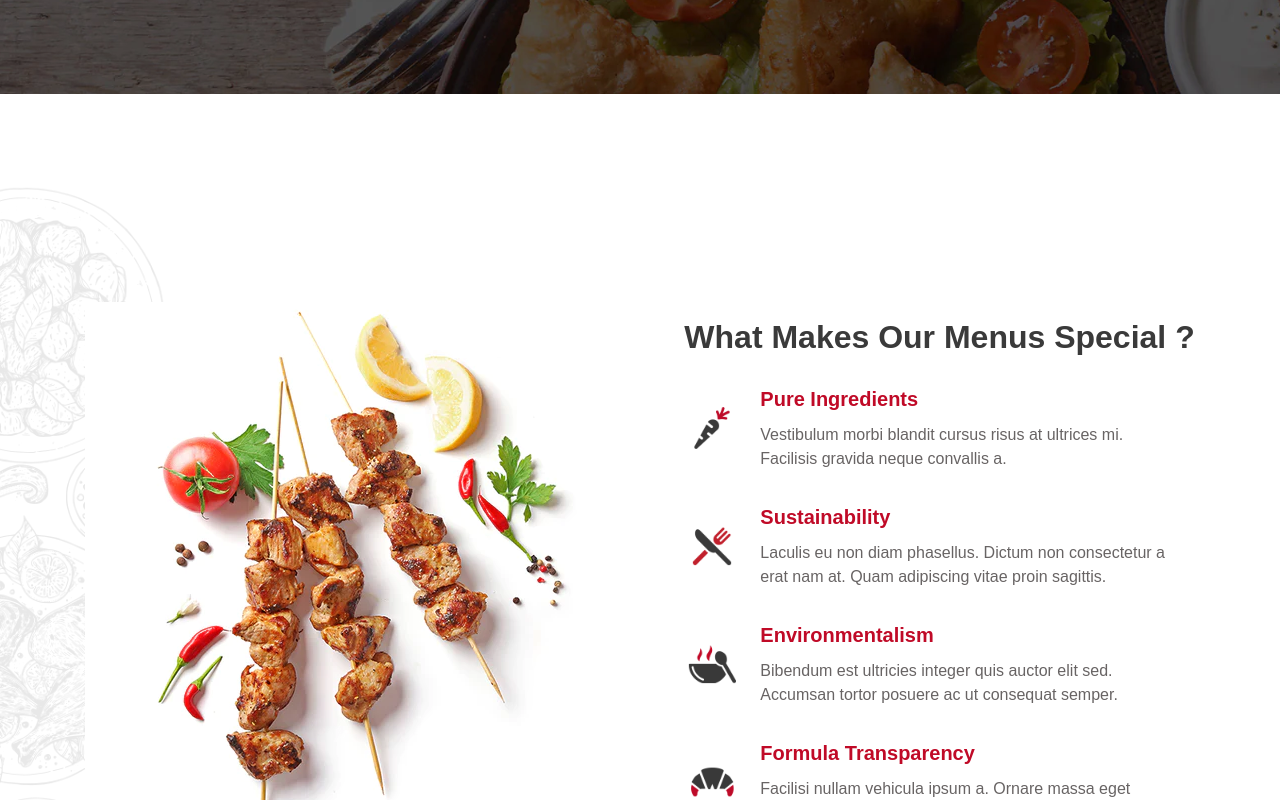
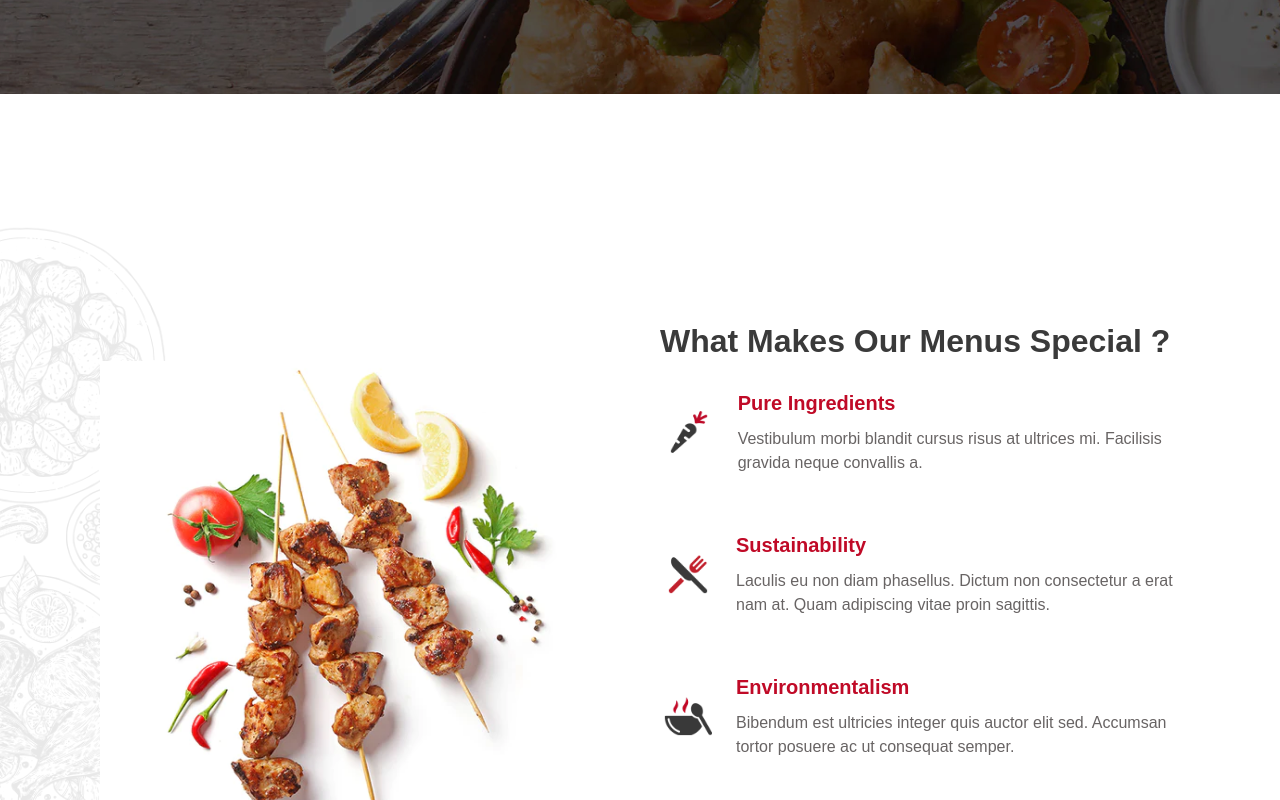
Before and after one commit to moofazzel/Food-delivery-web-app, a React (Vite) app in the folder client/: page / in a window 1280 px wide. Shown: the part 2120-2920 px from the top of the page. Built offline with nearby package versions, Linux system fonts and the light colour scheme.

Commit message:
Special menu responsive done

```diff
--- a/client/src/components/home/SpecialMenus.tsx
+++ b/client/src/components/home/SpecialMenus.tsx
@@ -50,16 +50,15 @@ function SpecialMenus() {
       }}
     >
       <div className="container ">
-        <div className="flex justify-center items-center gap-16 my-10 h-[870px]">
-          <div>
-            <img src={specialImg} alt="specialImg" />
-          </div>
+        <div className="flex flex-col lg:flex-row justify-center w-full items-center gap-16 my-20 lg:h-[870px]">
+          <img className="xl:w-[40%]" src={specialImg} alt="specialImg" />
+
           <div>
             <h2 className="font-bold text-[2rem] mb-6 text-black">
               What Makes Our Menus Special ?
             </h2>
             {/* Right menus */}
-            <div className="text-left space-y-8 order-2 md:order-none w-[500px]">
+            <div className="text-left space-y-14 order-2 md:order-none lg:w-[520px]">
               {specialMenus.map((cuisine, index) => (
                 <div key={index} className="flex items-center gap-5 ">
                   <img
```
